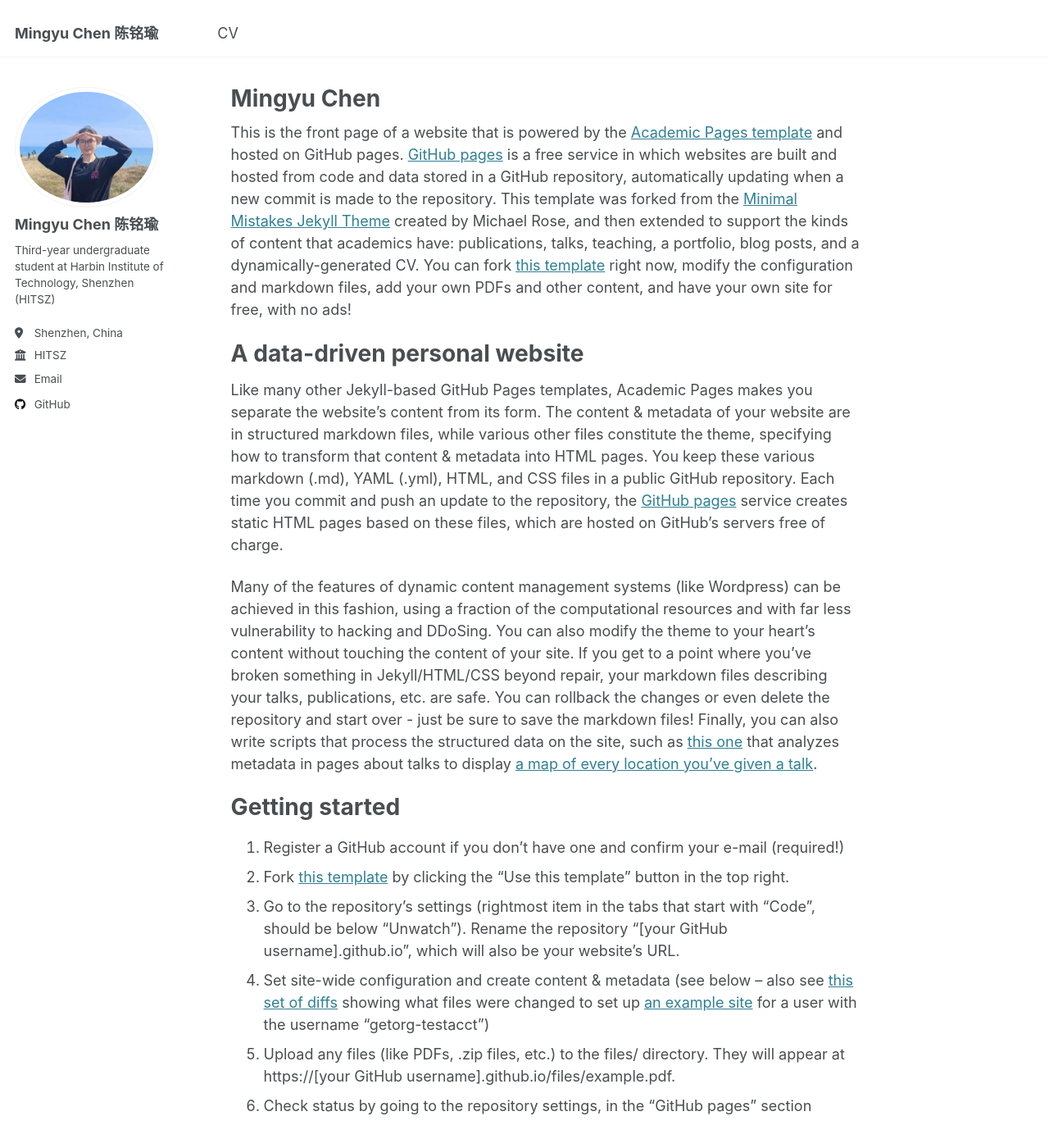
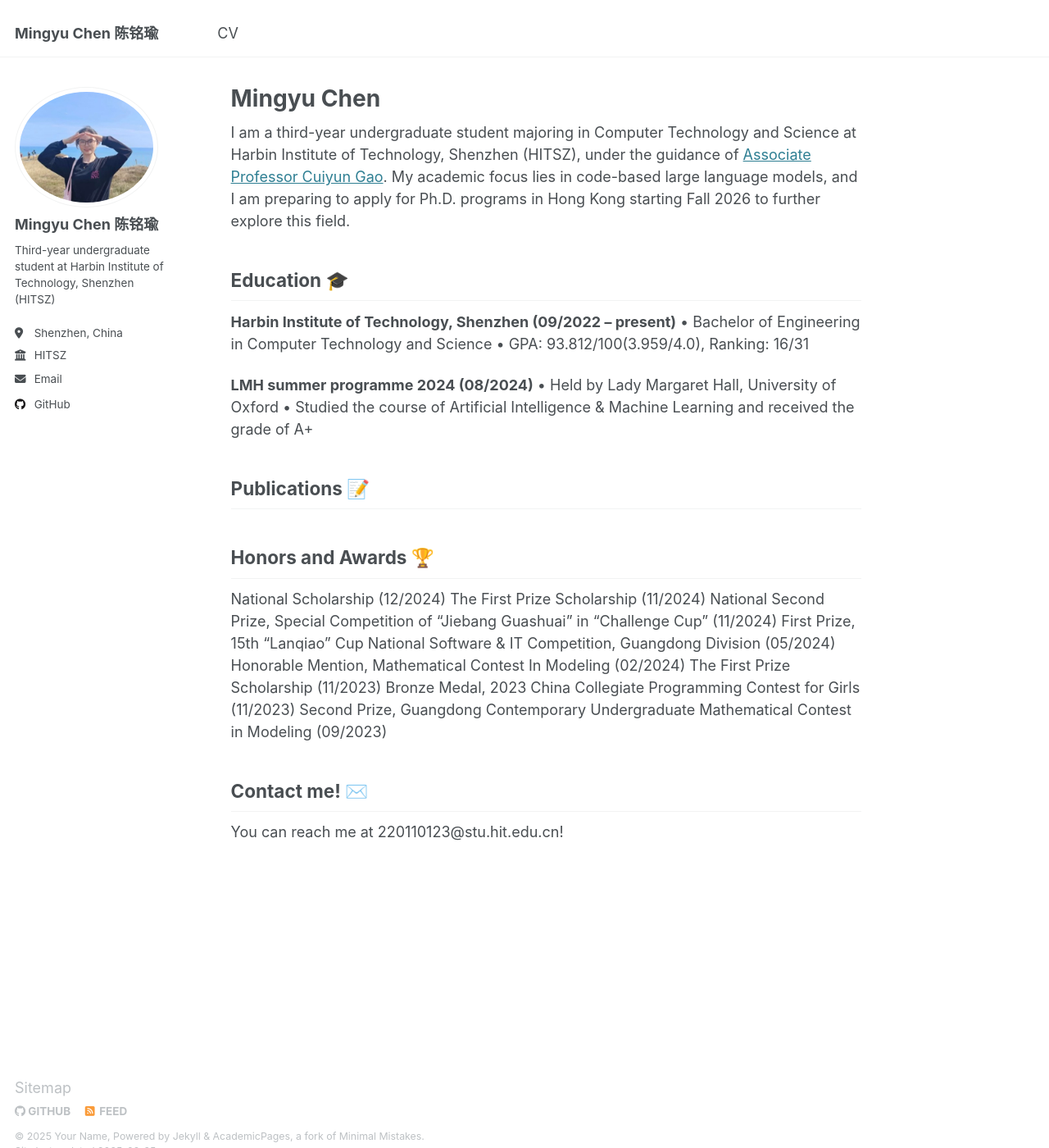
Before and after one commit to CMY-K/CMY-K.github.io, a Jekyll site: the page built from _pages/about.md, in a window 1280 px wide and 1400 px high. Shown: the whole window at 82% size. Built offline with Jekyll 4.4.1, drawn with Linux system fonts in a browser that asks for light colours; some of the changed text lies outside the part shown.

Commit message:
Update about.md

```diff
--- a/_pages/about.md
+++ b/_pages/about.md
@@ -7,43 +7,32 @@ redirect_from:
   - /about.html
 ---
 
-This is the front page of a website that is powered by the [Academic Pages template](https://github.com/academicpages/academicpages.github.io) and hosted on GitHub pages. [GitHub pages](https://pages.github.com) is a free service in which websites are built and hosted from code and data stored in a GitHub repository, automatically updating when a new commit is made to the repository. This template was forked from the [Minimal Mistakes Jekyll Theme](https://mmistakes.github.io/minimal-mistakes/) created by Michael Rose, and then extended to support the kinds of content that academics have: publications, talks, teaching, a portfolio, blog posts, and a dynamically-generated CV. You can fork [this template](https://github.com/academicpages/academicpages.github.io) right now, modify the configuration and markdown files, add your own PDFs and other content, and have your own site for free, with no ads!
+I am a third-year undergraduate student majoring in Computer Technology and Science at Harbin Institute of Technology, Shenzhen (HITSZ), under the guidance of [Associate Professor Cuiyun Gao](https://cuiyungao.github.io). My academic focus lies in code-based large language models, and I am preparing to apply for Ph.D. programs in Hong Kong starting Fall 2026 to further explore this field.
 
-A data-driven personal website
-======
-Like many other Jekyll-based GitHub Pages templates, Academic Pages makes you separate the website's content from its form. The content & metadata of your website are in structured markdown files, while various other files constitute the theme, specifying how to transform that content & metadata into HTML pages. You keep these various markdown (.md), YAML (.yml), HTML, and CSS files in a public GitHub repository. Each time you commit and push an update to the repository, the [GitHub pages](https://pages.github.com/) service creates static HTML pages based on these files, which are hosted on GitHub's servers free of charge.
+Education 🎓
+------
+**Harbin Institute of Technology, Shenzhen (09/2022 – present)**
+• Bachelor of Engineering in Computer Technology and Science
+• GPA: 93.812/100(3.959/4.0), Ranking: 16/31
 
-Many of the features of dynamic content management systems (like Wordpress) can be achieved in this fashion, using a fraction of the computational resources and with far less vulnerability to hacking and DDoSing. You can also modify the theme to your heart's content without touching the content of your site. If you get to a point where you've broken something in Jekyll/HTML/CSS beyond repair, your markdown files describing your talks, publications, etc. are safe. You can rollback the changes or even delete the repository and start over - just be sure to save the markdown files! Finally, you can also write scripts that process the structured data on the site, such as [this one](https://github.com/academicpages/academicpages.github.io/blob/master/talkmap.ipynb) that analyzes metadata in pages about talks to display [a map of every location you've given a talk](https://academicpages.github.io/talkmap.html).
+**LMH summer programme 2024 (08/2024)**
+• Held by Lady Margaret Hall, University of Oxford
+• Studied the course of Artificial Intelligence & Machine Learning and received the grade of A+
 
-Getting started
-======
-1. Register a GitHub account if you don't have one and confirm your e-mail (required!)
-1. Fork [this template](https://github.com/academicpages/academicpages.github.io) by clicking the "Use this template" button in the top right.
-1. Go to the repository's settings (rightmost item in the tabs that start with "Code", should be below "Unwatch"). Rename the repository "[your GitHub username].github.io", which will also be your website's URL.
-1. Set site-wide configuration and create content & metadata (see below -- also see [this set of diffs](http://archive.is/3TPas) showing what files were changed to set up [an example site](https://getorg-testacct.github.io) for a user with the username "getorg-testacct")
-1. Upload any files (like PDFs, .zip files, etc.) to the files/ directory. They will appear at https://[your GitHub username].github.io/files/example.pdf.
-1. Check status by going to the repository settings, in the "GitHub pages" section
+Publications 📝
+------
 
-Site-wide configuration
+Honors and Awards 🏆
 ------
-The main configuration file for the site is in the base directory in [_config.yml](https://github.com/academicpages/academicpages.github.io/blob/master/_config.yml), which defines the content in the sidebars and other site-wide features. You will need to replace the default variables with ones about yourself and your site's github repository. The configuration file for the top menu is in [_data/navigation.yml](https://github.com/academicpages/academicpages.github.io/blob/master/_data/navigation.yml). For example, if you don't have a portfolio or blog posts, you can remove those items from that navigation.yml file to remove them from the header.
+National Scholarship (12/2024)
+The First Prize Scholarship (11/2024)
+National Second Prize, Special Competition of "Jiebang Guashuai" in "Challenge Cup" (11/2024)
+First Prize, 15th “Lanqiao” Cup National Software & IT Competition, Guangdong Division (05/2024)
+Honorable Mention, Mathematical Contest In Modeling (02/2024)
+The First Prize Scholarship (11/2023)
+Bronze Medal, 2023 China Collegiate Programming Contest for Girls (11/2023)
+Second Prize, Guangdong Contemporary Undergraduate Mathematical Contest in Modeling (09/2023)
 
-Create content & metadata
+Contact me! ✉️
 ------
-For site content, there is one markdown file for each type of content, which are stored in directories like _publications, _talks, _posts, _teaching, or _pages. For example, each talk is a markdown file in the [_talks directory](https://github.com/academicpages/academicpages.github.io/tree/master/_talks). At the top of each markdown file is structured data in YAML about the talk, which the theme will parse to do lots of cool stuff. The same structured data about a talk is used to generate the list of talks on the [Talks page](https://academicpages.github.io/talks), each [individual page](https://academicpages.github.io/talks/2012-03-01-talk-1) for specific talks, the talks section for the [CV page](https://academicpages.github.io/cv), and the [map of places you've given a talk](https://academicpages.github.io/talkmap.html) (if you run this [python file](https://github.com/academicpages/academicpages.github.io/blob/master/talkmap.py) or [Jupyter notebook](https://github.com/academicpages/academicpages.github.io/blob/master/talkmap.ipynb), which creates the HTML for the map based on the contents of the _talks directory).
-
-**Markdown generator**
-
-The repository includes [a set of Jupyter notebooks](https://github.com/academicpages/academicpages.github.io/tree/master/markdown_generator
-) that converts a CSV containing structured data about talks or presentations into individual markdown files that will be properly formatted for the Academic Pages template. The sample CSVs in that directory are the ones I used to create my own personal website at stuartgeiger.com. My usual workflow is that I keep a spreadsheet of my publications and talks, then run the code in these notebooks to generate the markdown files, then commit and push them to the GitHub repository.
-
-How to edit your site's GitHub repository
-------
-Many people use a git client to create files on their local computer and then push them to GitHub's servers. If you are not familiar with git, you can directly edit these configuration and markdown files directly in the github.com interface. Navigate to a file (like [this one](https://github.com/academicpages/academicpages.github.io/blob/master/_talks/2012-03-01-talk-1.md) and click the pencil icon in the top right of the content preview (to the right of the "Raw | Blame | History" buttons). You can delete a file by clicking the trashcan icon to the right of the pencil icon. You can also create new files or upload files by navigating to a directory and clicking the "Create new file" or "Upload files" buttons.
-
-Example: editing a markdown file for a talk
-![Editing a markdown file for a talk](/images/editing-talk.png)
-
-For more info
-------
-More info about configuring Academic Pages can be found in [the guide](https://academicpages.github.io/markdown/), the [growing wiki](https://github.com/academicpages/academicpages.github.io/wiki), and you can always [ask a question on GitHub](https://github.com/academicpages/academicpages.github.io/discussions). The [guides for the Minimal Mistakes theme](https://mmistakes.github.io/minimal-mistakes/docs/configuration/) (which this theme was forked from) might also be helpful.
+You can reach me at 220110123@stu.hit.edu.cn!
```
